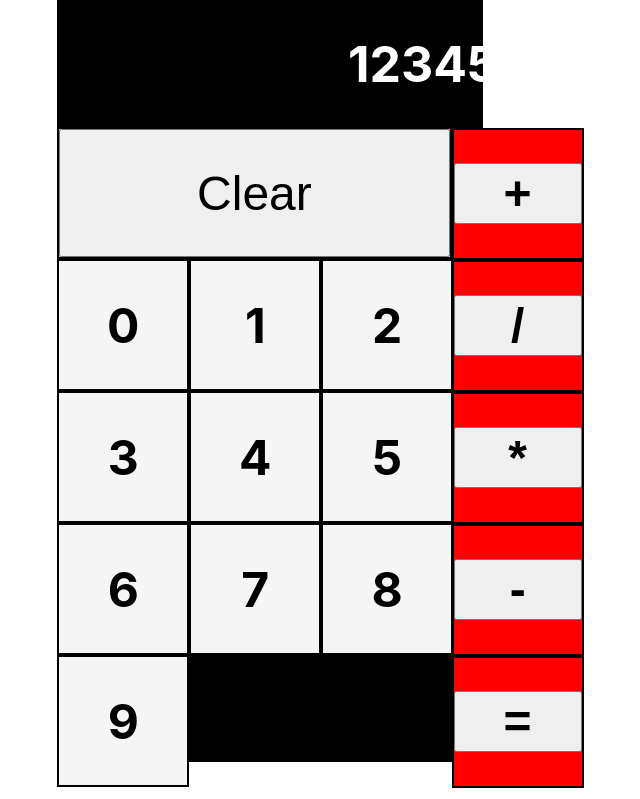
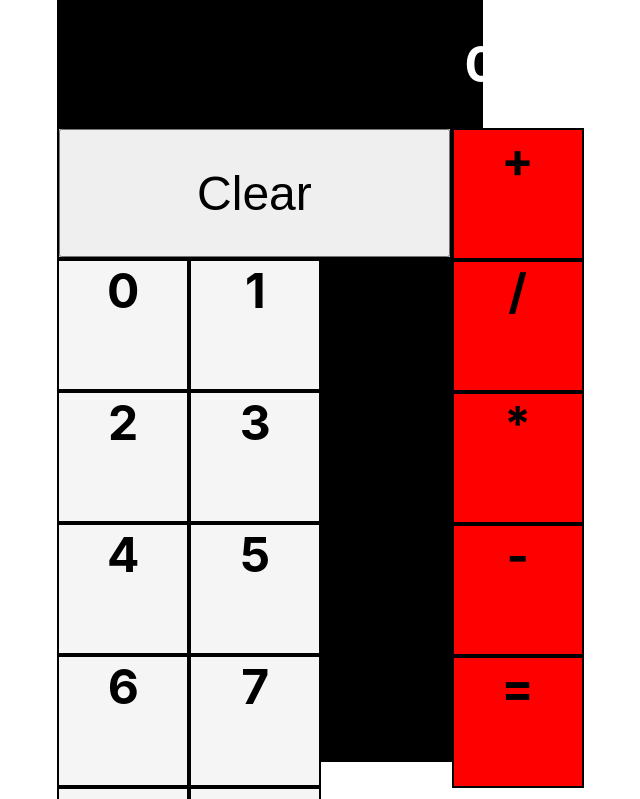
Before and after one commit to tomsstuff101/react-calc, a React (Create React App) app: page / in a window 1280 px wide. Shown: the top 799 px of the page, without its empty margins (369-1009 px from the left). Built offline with nearby package versions, Linux system fonts and the light colour scheme.

Commit message:
adjusted css

```diff
--- a/src/App.css
+++ b/src/App.css
@@ -61,7 +61,7 @@
   display: flex;
   flex-direction: row;
   flex-wrap: wrap;
-  max-width: 500px;
+  max-width: 30vw;
   height: 10vh;
   /* background-color: ghostwhite; */
   color: black;
@@ -71,31 +71,25 @@
 .operator{
   background-color: red;
   /* color: white; */
-  border: solid 2px black;
+  /* border: solid 2px black; */
 }
 
 .digits{
   position: relative;
   bottom: 90vh;
   background-color: whitesmoke;
-  color:black;
-  border: solid 2px black;
 }
 
 .but{
   display: flex;
-  flex-direction: column;
   justify-content: center;
   margin: 0;
   padding: 0;
+  /* padding: 5vh 5vh 5vh 5vh; */
   width: 16vh;
   height: 16vh;
-}
-
-.centButValue{
   font-size: 3em;
   font-weight: 700;
-  /* background-color: aqua; */
-  display: flex;
-  justify-content: center;
+  border: solid 2px black;
+
 }
--- a/src/App.js
+++ b/src/App.js
@@ -4,19 +4,19 @@ import './App.css';
 
 
 
-const Display = ()=>{
+const Display = (props)=>{
   return(
     <div className="displayWrapper">
-      <h1 className="display">12345</h1>
+      <h1 className="display">{props.value}</h1>
     </div>
   )
 }
 
 
-const ClearButt = () => {
+const ClearButt = (props) => {
   return(
     <div className="clearButtWrapp">
-      <button className="clearButt">Clear</button>
+      <button className="clearButt" onClick = {() => props.theHandler('Clear')}>Clear</button>
     </div>
   )
 }
@@ -27,81 +27,38 @@ const ClearButt = () => {
 const Operators = (props)=> {
 
 
+  return(
+    <div className="operatorWrapp">
+      <div className="operator but" onClick = {() => props.theHandler('+')}>+</div>
+      <div className="operator but" onClick = {() => props.theHandler('/')}>/</div>
+      <div className="operator but" onClick = {() => props.theHandler("*")}>*</div>
+      <div className="operator but" onClick = {() => props.theHandler("-")}>-</div>
+      <div className="operator but" onClick = {() => props.theHandler("=")}>=</div>
+    </div>
+)
 
-    return(
-      <div className="operatorWrapp">
-        <div className="operator but">
-          <button className="centButValue" onClick = {() => props.theHandler('+')}>+</button>
-        </div>
 
-        <div className="operator but">
-          <button className="centButValue" onClick = {() => props.theHandler('/')}>/</button>
-        </div>
-
-        <div className="operator but">
-          <button className="centButValue" onClick = {() => props.theHandler("*")}>*</button>
-        </div>
-
-        <div className="operator but">
-          <button className="centButValue" onClick = {() => props.theHandler("-")}>-</button>
-        </div>
-
-        <div className="operator but">
-          <button className="centButValue" onClick = {() => props.theHandler("=")}>=</button>
-        </div>
-      </div>
-  )
 
 }
 
 
 const Digits = (props) => {
 
-
-
   return(
     <div className="digitWrapp">
 
-      <div className="digits but">
-        <div className="centButValue">0</div>
-      </div>
-
-      <div className="digits but">
-        <div className="centButValue">1</div>
-      </div>
-
-      <div className="digits but">
-        <div className="centButValue">2</div>
-      </div>
-
-      <div className="digits but">
-        <div className="centButValue">3</div>
-      </div>
-
-      <div className="digits but">
-        <div className="centButValue">4</div>
-      </div>
-
-      <div className="digits but">
-        <div className="centButValue">5</div>
-      </div>
-
-      <div className="digits but">
-        <div className="centButValue">6</div>
-      </div>
-
-      <div className="digits but">
-        <div className="centButValue">7</div>
-      </div>
-
-      <div className="digits but">
-        <div className="centButValue">8</div>
-      </div>
-
-      <div className="digits but">
-        <div className="centButValue">9</div>
-      </div>
-
+      <div className="digits but" onClick = {() => props.theHandler('0')}>0</div>
+      <div className="digits but" onClick = {() => props.theHandler('1')}>1</div>
+      <div className="digits but" onClick = {() => props.theHandler('2')}>2</div>
+      <div className="digits but" onClick = {() => props.theHandler('3')}>3</div>
+      <div className="digits but" onClick = {() => props.theHandler('4')}>4</div>
+      <div className="digits but" onClick = {() => props.theHandler('5')}>5</div>
+      <div className="digits but" onClick = {() => props.theHandler('6')}>6</div>
+      <div className="digits but" onClick = {() => props.theHandler('7')}>7</div>
+      <div className="digits but" onClick = {() => props.theHandler('8')}>8</div>
+      <div className="digits but" onClick = {() => props.theHandler('9')}>9</div>
+      <div className="digits but" onClick = {() => props.theHandler('.')}>.</div>
+      <div className="digits but" onClick = {() => props.theHandler('d')}>&laquo;</div>
     </div>
   )
 }
@@ -111,35 +68,42 @@ const Digits = (props) => {
 class Calculator extends React.Component {
   state = {
     sum:[],
-    clearKey: false,
     value: 0
   }
 
   operatorHandler = (param) => {
     console.log(param)
     let sumArr = this.state.sum
-    if(param !== '='){
+    if(param === '='){
+      console.log('calculate')
+      let result = eval(sumArr.join(""))
+      this.setState({value: result})
+      this.setState({sum: []})
+    } else if(param === "Clear"){
+      this.setState({value: 0})
+      this.setState({sum: []})
+    } else if(param === 'd'){
+      sumArr.pop()
+      let result = eval(sumArr.join(""))
+      this.setState({value: result})
+      this.setState({sum: sumArr})
+    }
+    else {
       sumArr.push(param)
       this.setState({sum: sumArr})
+      this.setState({value: (sumArr.join(""))})
     }
 
   }
 
-  digitHandler = () => {
-    console.log('digit Handler')
-  }
-
-  clearKeyHandler = () => {
-    console.log('clear key handler')
-  }
 
   render(){
     return(
       <div className="calculator">
         <Display value={this.state.value}/>
-        <ClearButt clearKey={this.state.clearKey} theHandler={this.clearKeyHandler}/>
-        <Operators sum={this.state.sum} theHandler={this.operatorHandler}/>
-        <Digits sum={this.state.sum} theHandler={this.digitHandler}/>
+        <ClearButt theHandler={this.operatorHandler}/>
+        <Operators theHandler={this.operatorHandler}/>
+        <Digits theHandler={this.operatorHandler}/>
       </div>
     )
   }
```
Also changed, not shown: package.json (+7 -2 lines), 1 other file (tests, documents, lock files or other folders).
